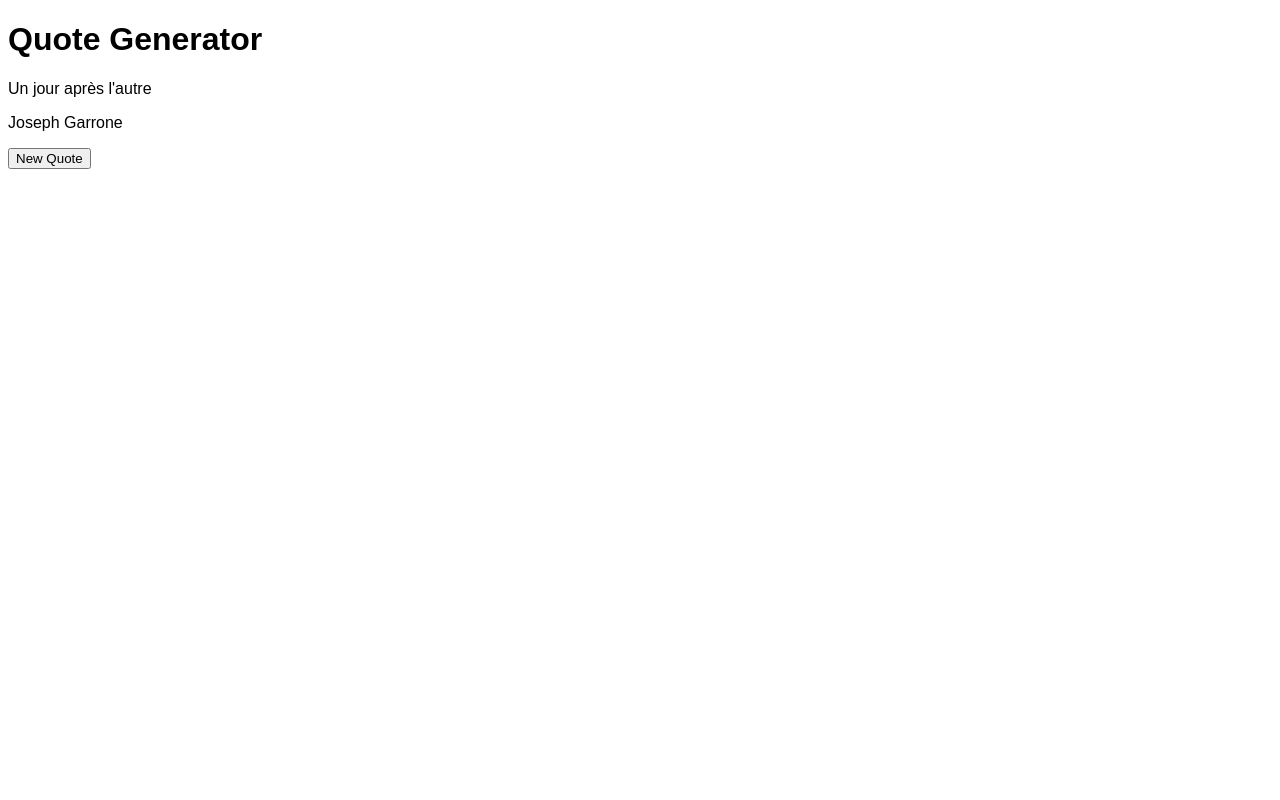
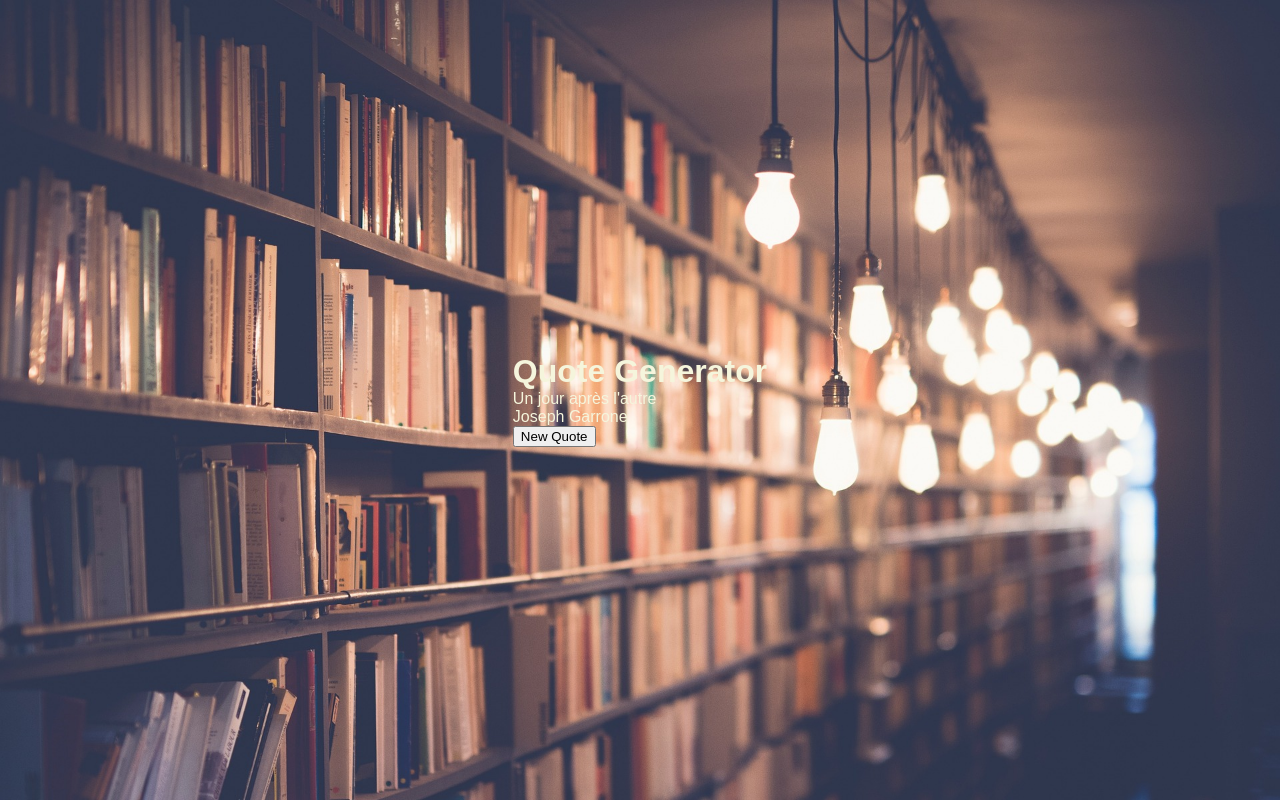
Before and after one commit to ameliapham/DOM-quote-generator, a website built with Vite: page index.html in a window 1280 px wide. Built offline with nearby package versions, Linux system fonts and the light colour scheme.

Commit message:
Add background image and style contents

```diff
--- a/script.js
+++ b/script.js
@@ -0,0 +1,3 @@
+//const backgroundImage = document.querySelector('.container')
+//backgroundImage.style.backgroundImage = "url('/models/library.jpeg')"
+//console.log(backgroundImage)
--- a/style.css
+++ b/style.css
@@ -1,3 +1,14 @@
+* {
+    margin: 0;
+}
+
 body {
-    font-family: 'Geist', sans-serif
+    font-family: 'Geist', sans-serif;
+    background-image: url('/models/library.jpeg');
+    height: 100vh;
+    background-size: cover;
+    display: flex;
+    justify-content: center;
+    align-items: center;
+    color: beige;
 }
```
Also changed, not shown: public/models/library.jpeg (added), 2 other files.
